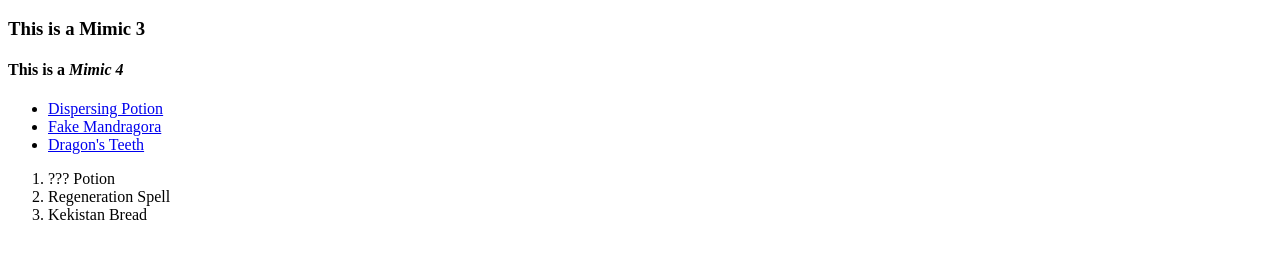
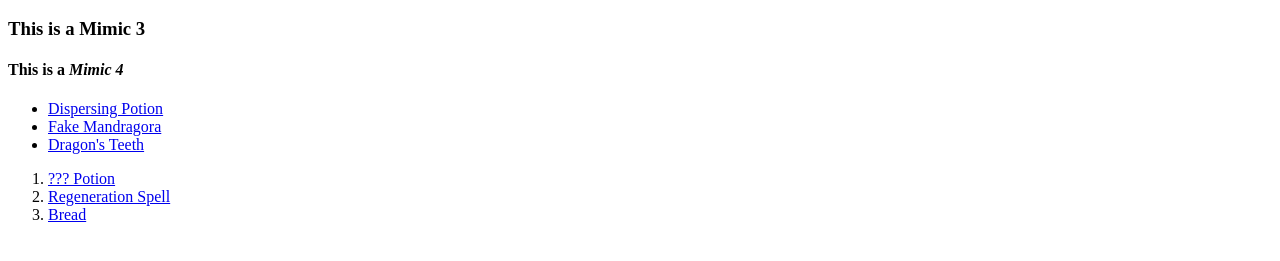
Before and after one commit to fernandwill/frieren_oddballs, a plain HTML site: page My First Webpage.html in a window 1280 px wide. Shown: the part 237-498 px from the top of the page. Drawn offline with Linux system fonts and the light colour scheme.

Commit message:
Added new link

```diff
--- a/My First Webpage.html
+++ b/My First Webpage.html
@@ -23,9 +23,9 @@
         </ul>
 
         <ol>
-            <li>??? Potion</li>
-            <li>Regeneration Spell</li>
-            <li>Kekistan Bread</li>
+            <li><a href="Link and Image/pages/about.html">??? Potion</a></li>
+            <li><a href="Link and Image/pages/about.html">Regeneration Spell</a></li>
+            <li><a href="Link and Image/pages/about.html">Bread</a></li>
         </ol>
     </body>
 </html>
```
